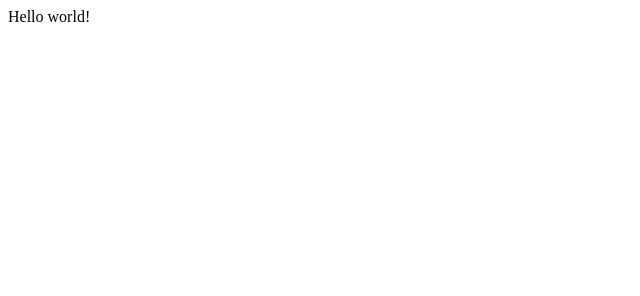
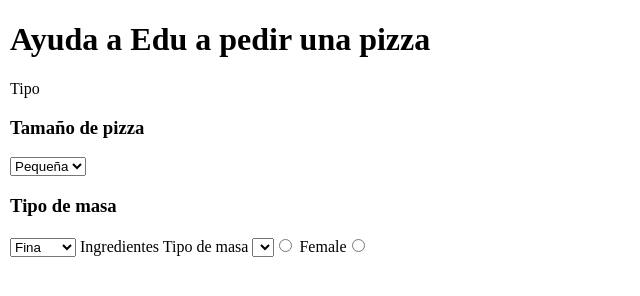
Before and after one commit to metis89/w0-challange2-SofiaHudson, a plain HTML site: page index.html in a window 1280 px wide. Shown: the whole page, without its empty margins (0-640 px from the left). Drawn offline with Linux system fonts and the light colour scheme.

Commit message:
html template almost done

```diff
--- a/index.html
+++ b/index.html
@@ -1,15 +1,54 @@
 <!DOCTYPE html>
-<html lang="en">
+<html lang="es">
 
 <head>
   <meta charset="UTF-8">
   <meta http-equiv="X-UA-Compatible" content="IE=edge">
   <meta name="viewport" content="width=device-width, initial-scale=1.0">
   <title>PizzasProject</title>
+  <link rel="stylesheet" href="styles.css">
 </head>
 
 <body>
-  Hello world!
+
+  <h1>Ayuda a Edu a pedir una pizza</h1>
+
+  <section1>
+    <heading>Tipo</heading>
+
+    <h3>Tamaño de pizza</h3>
+    <form1>
+      <select name="language">
+        <option value="small">Pequeña</option>
+        <option value="medium">Mediana</option>
+        <option value="big">Grande</option>
+      </select>
+    </form1>
+
+    <h3>Tipo de masa</h3>
+    <form2>
+      <select name="language">
+        <option value="thin">Fina </option>
+        <option value="thik">Gruesa</option>
+        <option value="french">Pan</option>
+      </select>
+    </form2>
+
+  </section1>
+
+
+  <section2>
+    <heading>Ingredientes</heading>
+
+    <form3 action="">Tipo de masa
+      <select name="language">
+        <label>Male<input type="radio" name="gender" value="male" /></label>
+        <label>Female<input type="radio" name="gender" value="female" /></label>
+      </select>
+    </form3>
+  </section2>
+
+  <script type="text/javascript" src="script.js"></script>
 </body>
 
 </html>
--- a/styles.css
+++ b/styles.css
@@ -0,0 +1,14 @@
+* {
+  box-sizing: border-box;
+}
+
+html {
+  font-family: "Times New Roman", Times, serif;
+}
+
+body {
+  margin: 10px;
+  min-width: 100%;
+  display: flexbox;
+  flex-direction: column;
+}
```
